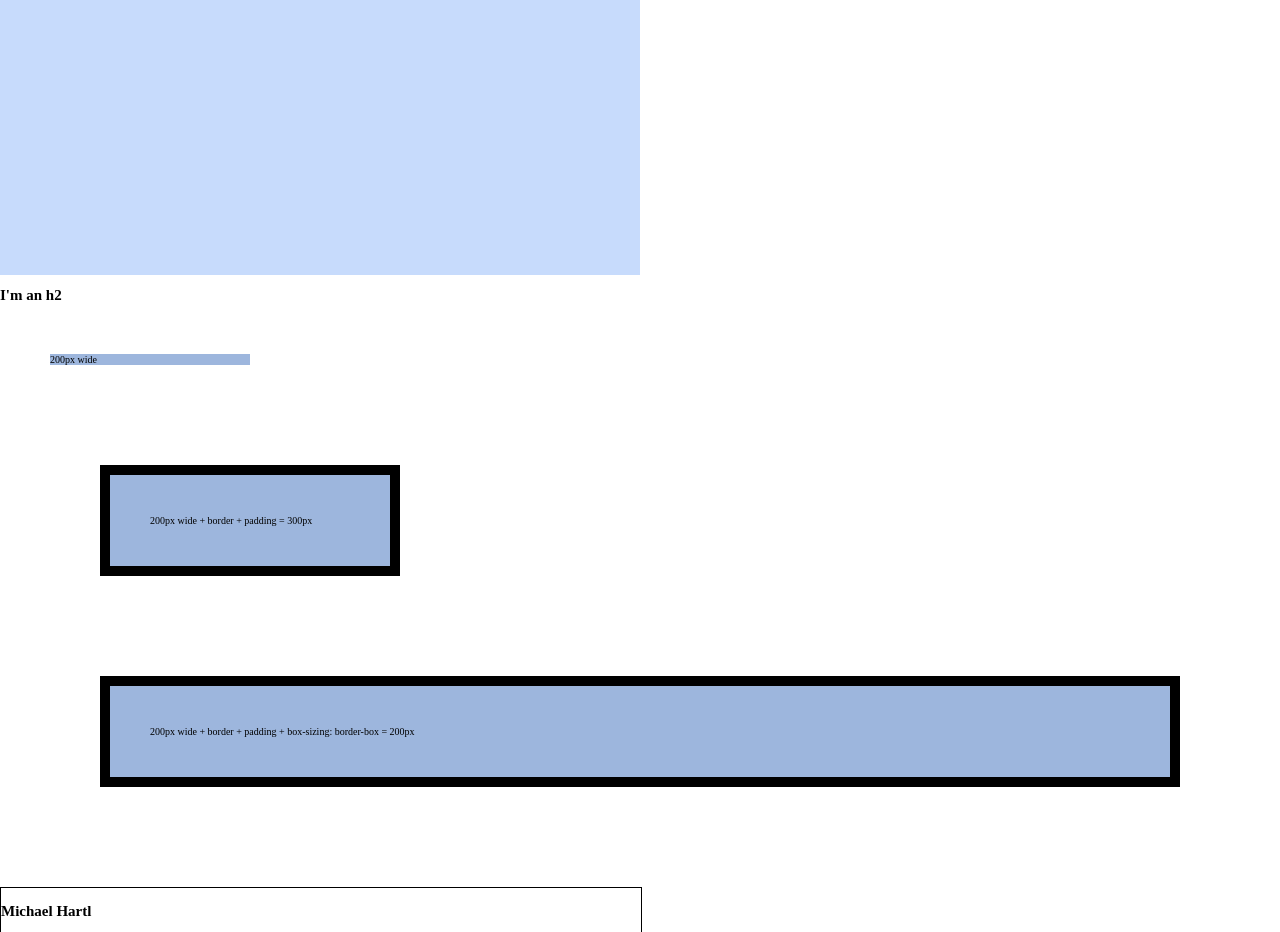
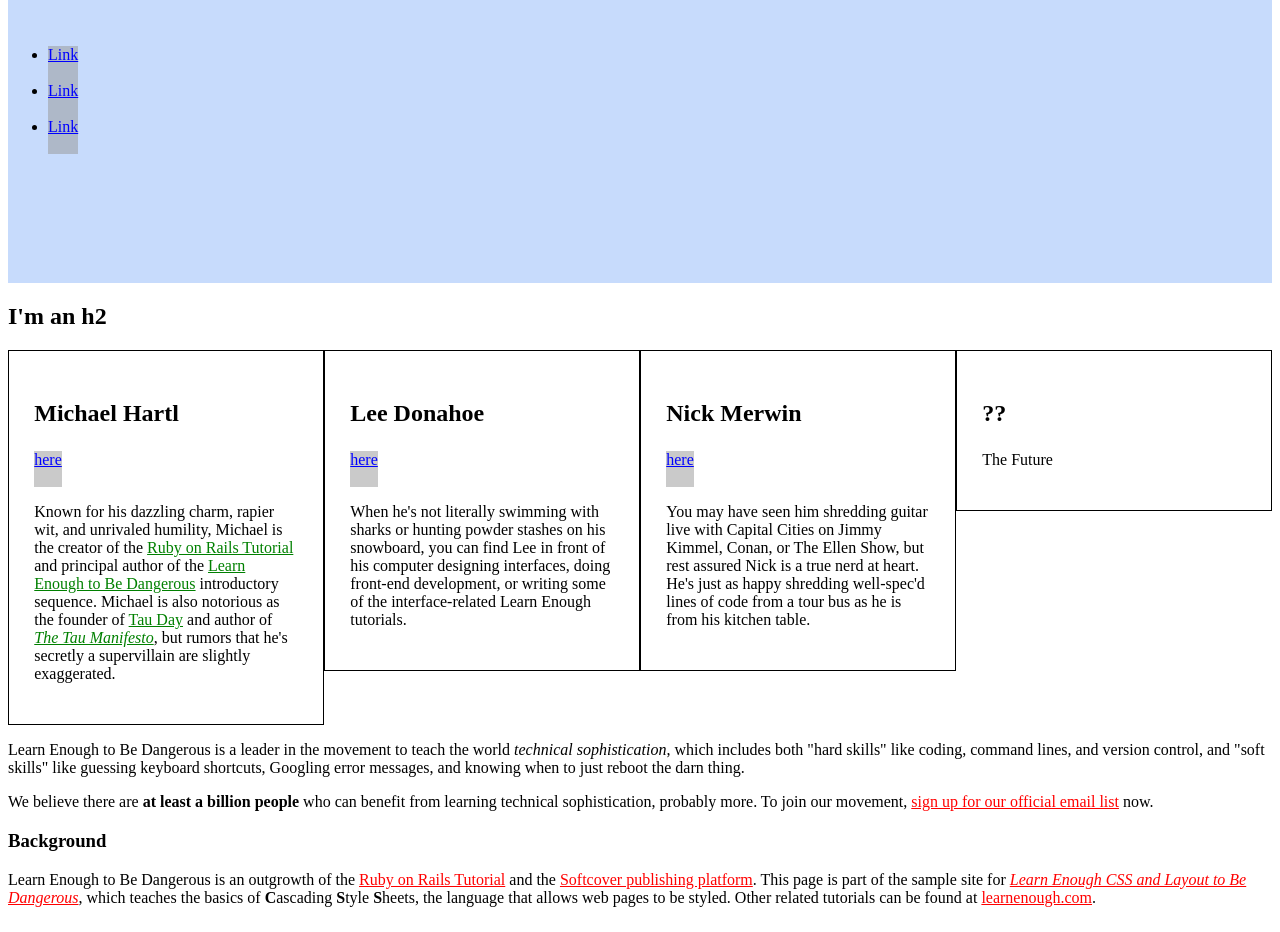
Before and after one commit to codeblahblah/drammopo.github.io, a plain HTML site: page index.html in a window 1280 px wide. Shown: the part 125-1057 px from the top of the page. Drawn offline with Linux system fonts and the light colour scheme.

Commit message:
Work with overflows

```diff
--- a/index.html
+++ b/index.html
@@ -5,58 +5,50 @@
     <meta charset="utf-8">
     <style>
       /* GLOBAL STYLES */
+      h1 {
+        font-size: 7vw;
+        margin-top: 0;
+      }
       a {
         color: #f00;
       }
-      html {
-        margin: 0;
-        padding: 0;
+
+      /* HERO STYLES */
+      .full-hero {
+        background-color: #c7dbfc;
+        height: 50vh;
       }
 
-      body{
-        margin: 0;
-        padding: 0;
-        font-size: 62.5%;
-      }
-      h1{
-        /* font-size: 20px; */
-        font-size: 2em;
-        /* font-size: 7vw; */
-        margin-top: 0;
-      }
-      /* html {
-      font-size: 18px;
-      } */
-
-      /* HERO STYLES */
-      .full-hero{
-        background-color: #c7dbfc;
-        height: 50vh;
-        width: 50vw;
-      }
-      .full-hero li{
-        display: inline;
-      }
       /* SOCIAL STYLES */
       .social-link {
         background: rgba(150, 150, 150, 0.5);
         color: blue;
         display: inline-block;
         height: 36px;
-        width: 36px;
-      }
-      .show{
-        display: block;
       }
 
       /* BIO STYLES */
       .bio-wrapper {
-        /* font-size: 24px; */
+        /* background-color: #c0e0c3; */
+        font-size: 24px;
+        /* height: 300px; */
+        overflow: hidden;
+      }
+      .bio-wrapper:after {
+        visibility: hidden;
+        display: block;
+        font-size: 0;
+        content: " ";
+        clear: both;
+        height: 0;
       }
       .bio-box {
         border: 1px solid black;
-        font-size: 1em;
-        width: 50%;
+        box-sizing: border-box;
+        float: left;
+        font-size: 1rem;
+        padding: 2%;
+        width: 25%;
       }
       .bio-box h3 {
         font-size: 1.5em;
@@ -67,26 +59,9 @@
       .bio-copy a {
         color: green;
       }
-      .test-box {
-        background: #9db6dd;
-        /* display: inline-block; */
-        margin: 50px;
-        width: 200px;
-      }
-      .test-box-nosizing {
-        border: 10px solid #000;
-        padding: 40px;
-        margin: 100px;
-      }
-      .test-box-sizing {
-        /* box-sizing: border-box; */
-        /* display: block; */
-        width: auto;
-      }
     </style>
   </head>
   <body>
-
     <div class="full-hero hero-home">
       <h1>I'm an h1</h1>
       <ul>
@@ -101,24 +76,13 @@
         </li>
       </ul>
     </div>
-
     <h2>I'm an h2</h2>
-
-    <div class="test-box">
-      200px wide
-    </div>
-    <div class="test-box test-box-nosizing">
-      200px wide + border + padding = 300px
-    </div>
-    <div class="test-box test-box-nosizing test-box-sizing">
-      200px wide + border + padding + box-sizing: border-box = 200px
-    </div>
-
     <div class="bio-wrapper">
       <div class="bio-box">
         <h3>Michael Hartl</h3>
         <a href="https://twitter.com/mhartl" class="social-link">here</a>
         <div class="bio-copy">
+          <p>
             Known for his dazzling charm, rapier wit, and unrivaled humility,
             Michael is the creator of the
             <a href="https://www.railstutorial.org/">Ruby on Rails
@@ -130,34 +94,66 @@
             <a href="http://tauday.com/tau-manifesto"><em>The Tau
             Manifesto</em></a>, but rumors that he's secretly a supervillain
             are slightly exaggerated.
+          </p>
         </div>
       </div>
       <div class="bio-box">
         <h3>Lee Donahoe</h3>
         <a href="https://twitter.com/leedonahoe" class="social-link">here</a>
         <div class="bio-copy">
-          When he's not literally swimming with sharks or hunting powder stashes on
-          his snowboard, you can find Lee in front of his computer designing
-          interfaces, doing front-end development, or writing some of the
-          interface-related Learn Enough tutorials.
+          <p>
+            When he's not literally swimming with sharks or hunting powder
+            stashes on his snowboard, you can find Lee in front of his computer
+            designing interfaces, doing front-end development, or writing some of
+            the interface-related Learn Enough tutorials.
+          </p>
         </div>
       </div>
       <div class="bio-box">
         <h3>Nick Merwin</h3>
         <a href="https://twitter.com/nickmerwin" class="social-link">here</a>
         <div class="bio-copy">
-          You may have seen him shredding guitar live with Capital Cities on Jimmy
-          Kimmel, Conan, or The Ellen Show, but rest assured Nick is a true nerd at
-          heart. He's just as happy shredding well-spec'd lines of code from a tour
-          bus as he is from his kitchen table.
+          <p>
+            You may have seen him shredding guitar live with Capital Cities on
+            Jimmy Kimmel, Conan, or The Ellen Show, but rest assured Nick is a
+            true nerd at heart. He's just as happy shredding well-spec'd lines
+            of code from a tour bus as he is from his kitchen table.
+          </p>
         </div>
       </div>
       <div class="bio-box">
         <h3>??</h3>
-        <div class="bio-copy">
+        <p>
           The Future
+        </p>
       </div>
     </div>
-    </div>
+    <p>
+    Learn Enough to Be Dangerous is a leader in the movement to teach the
+    world <em>technical sophistication</em>, which includes both "hard
+    skills" like coding, command lines, and version control, and "soft
+     skills" like guessing keyboard shortcuts, Googling error messages, and
+    knowing when to just reboot the darn thing.
+    </p>
+    <p>
+      We believe there are <strong>at least a billion people</strong> who can
+      benefit from learning technical sophistication, probably more. To join
+      our movement,
+      <a href="https://learnenough.com/#email_list">sign up for our official
+      email list</a> now.
+    </p>
+    <h3>Background</h3>
+    <p>
+      Learn Enough to Be Dangerous is an outgrowth of the
+      <a href="https://www.railstutorial.org/">Ruby on Rails Tutorial</a> and the
+      <a href="https://www.softcover.io/">Softcover publishing platform</a>.
+      This page is part of the sample site for
+      <a href="https://learnenough.com/css-tutorial"><em>Learn Enough CSS and
+      Layout to Be Dangerous</em></a>, which teaches the basics of
+      <strong>C</strong>ascading <strong>S</strong>tyle
+      <strong>S</strong>heets, the language that allows web pages to be styled.
+      Other related tutorials can be found at
+      <a href="https://learnenough.com/">learnenough.com</a>.
+    </p>
   </body>
 </html>
```
Lines whose indentation alone changed are shown as unchanged.
